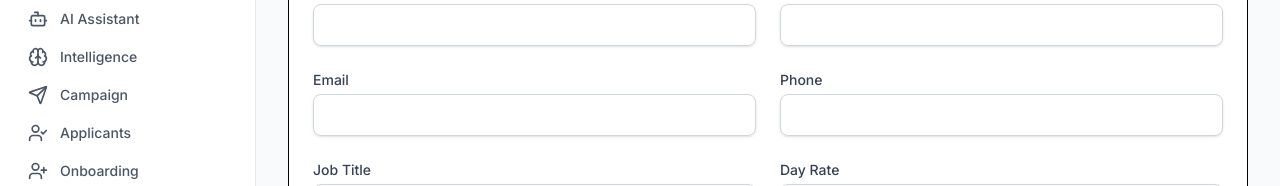
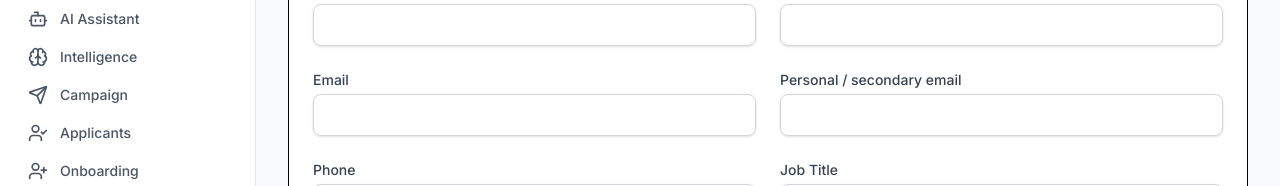
Before and after one commit to mcfearless75/prl-staffing, a Next.js app: page /contractors/new in a window 1280 px wide. Shown: the part 133-319 px from the top of the page. Built offline with nearby package versions, Linux system fonts and the light colour scheme; no server answers; the database is empty.

Commit message:
feat: add personalEmail field to contractor

```diff
--- a/src/app/(dashboard)/compliance/expiry/page.tsx
+++ b/src/app/(dashboard)/compliance/expiry/page.tsx
@@ -5,7 +5,7 @@ import { PageHeader } from "@/components/page-header";
 import { formatDate, getInitials } from "@/lib/utils";
 import { AlertTriangle, XCircle, Clock, Calendar } from "lucide-react";
 
-function bucket(records: { expiryDate: Date | null }[], now: Date, from: number, to: number) {
+function bucket<T extends { expiryDate: Date | null }>(records: T[], now: Date, from: number, to: number): T[] {
   const fromMs = now.getTime() + from * 24 * 60 * 60 * 1000;
   const toMs   = now.getTime() + to   * 24 * 60 * 60 * 1000;
   return records.filter((r) => {
--- a/src/app/(dashboard)/contractors/[id]/page.tsx
+++ b/src/app/(dashboard)/contractors/[id]/page.tsx
@@ -171,6 +171,12 @@ export default async function ContractorDetailPage({
             <p className="text-sm font-medium text-gray-500">Email</p>
             <p className="text-sm text-gray-900">{contractor.email || "-"}</p>
           </div>
+          {contractor.personalEmail && (
+            <div>
+              <p className="text-sm font-medium text-gray-500">Personal / secondary email</p>
+              <p className="text-sm text-gray-900">{contractor.personalEmail}</p>
+            </div>
+          )}
           <div>
             <p className="text-sm font-medium text-gray-500">Phone</p>
             <p className="text-sm text-gray-900">{contractor.phone || "-"}</p>
--- a/src/components/contractor-form.tsx
+++ b/src/components/contractor-form.tsx
@@ -67,6 +67,23 @@ export function ContractorForm({
               name="email"
               required
               defaultValue={contractor?.email ?? ""}
+              className="mt-1 block w-full rounded-lg border border-gray-300 px-3 py-2 shadow-sm focus:border-blue-500 focus:outline-none focus:ring-1 focus:ring-blue-500"
+            />
+          </div>
+
+          {/* Personal / secondary email */}
+          <div>
+            <label
+              htmlFor="personalEmail"
+              className="block text-sm font-medium text-gray-700"
+            >
+              Personal / secondary email
+            </label>
+            <input
+              type="email"
+              id="personalEmail"
+              name="personalEmail"
+              defaultValue={contractor?.personalEmail ?? ""}
               className="mt-1 block w-full rounded-lg border border-gray-300 px-3 py-2 shadow-sm focus:border-blue-500 focus:outline-none focus:ring-1 focus:ring-blue-500"
             />
           </div>
```
Also changed, not shown: 2 other files (tests, documents, lock files or other folders).
